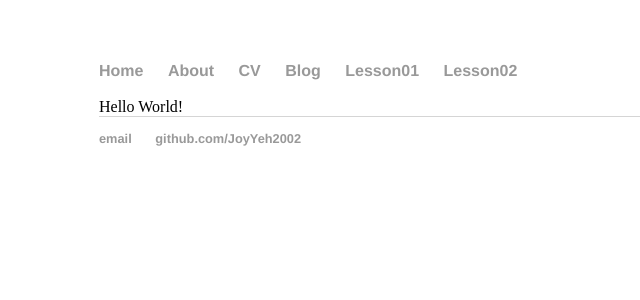
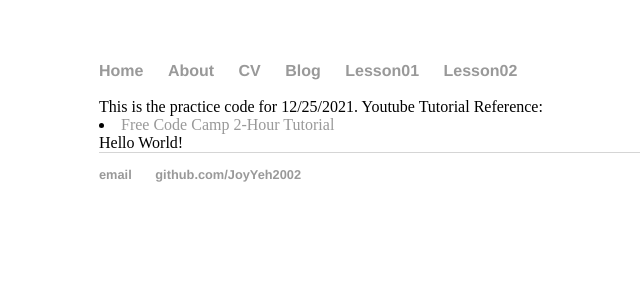
Before and after one commit to JoyYeh2002/JoyYeh2002.github.old, a Jekyll site: the page built from lesson01/index.html, in a window 1280 px wide. Shown: the top 300 px of the page, without its empty margins (93-733 px from the left). Built offline with Jekyll 4.4.1, drawn with Linux system fonts in a browser that asks for light colours.

Commit message:
Update index.html

```diff
--- a/lesson01/index.html
+++ b/lesson01/index.html
@@ -15,5 +15,8 @@ title: lesson 01
         <title>Joy's Website</title>
     </head>
     <body>
+        This is the practice code for 12/25/2021.
+        Youtube Tutorial Reference:
+        <li><a href="https://www.instagram.com/joyleafy2002/" target="_blank" rel="noopener noreferrer">Free Code Camp 2-Hour Tutorial</a></li>
         Hello World!
     </body>
```
